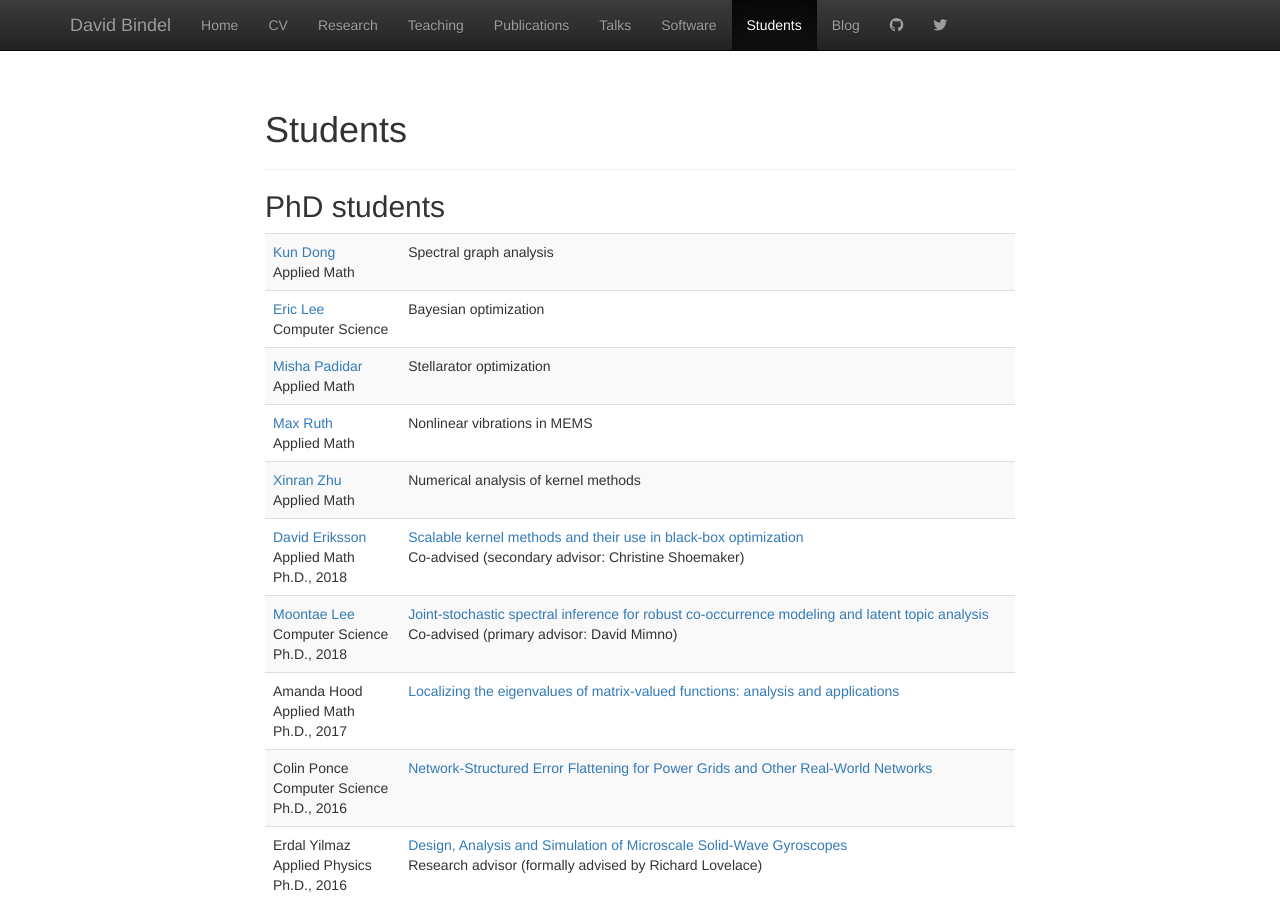
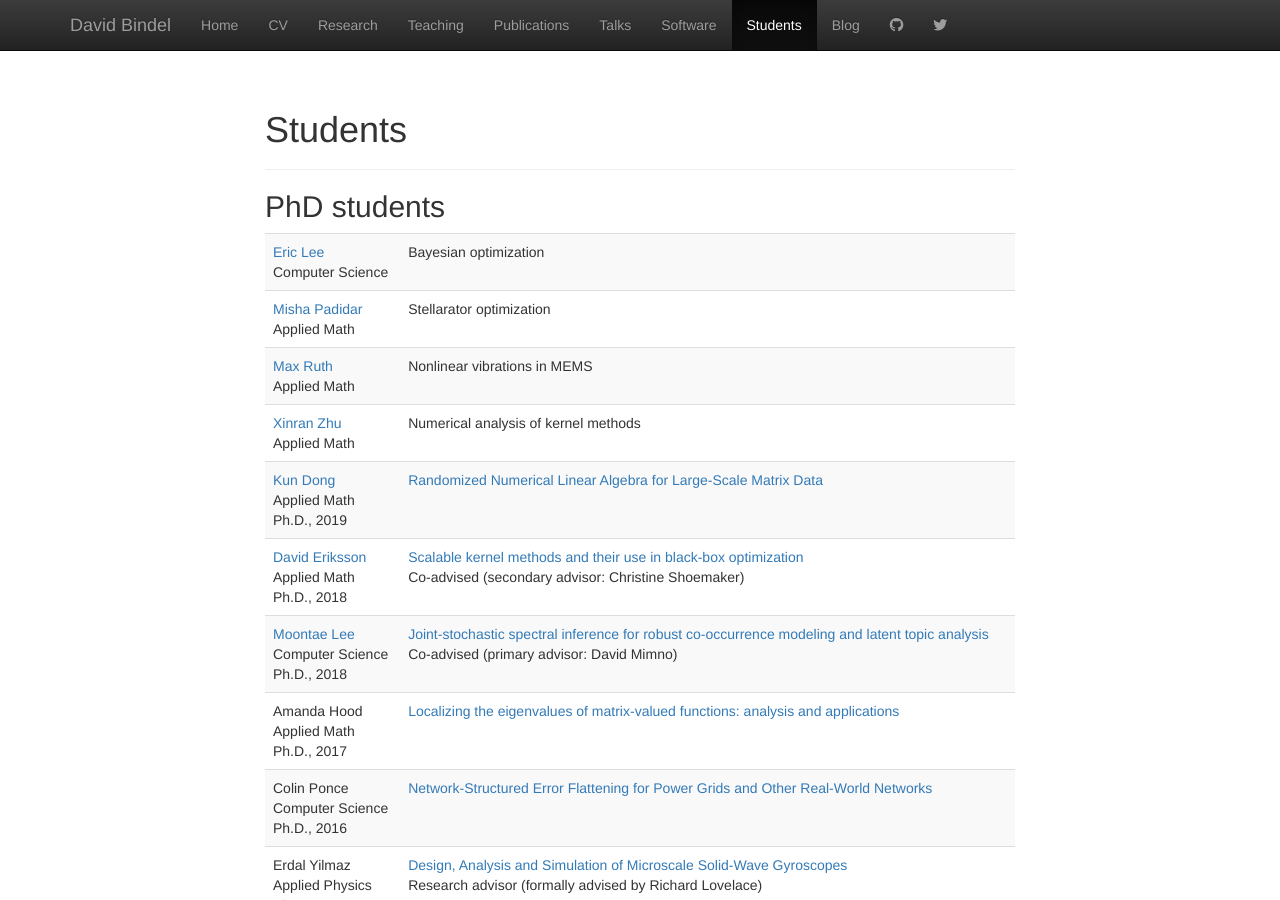
Before and after one commit to dbindel/cornell_web, a Jekyll site: the page built from students.html, in a window 1280 px wide and 900 px high. Built offline with Jekyll 4.4.1, drawn with Linux system fonts in a browser that asks for light colours; nearby versions of some CDN libraries; some of the changed text lies outside the part shown.

Commit message:
Update with Kun info.

```diff
--- a/_data/students.yml
+++ b/_data/students.yml
@@ -6,13 +6,6 @@ degrees:
 not_yet:
 
 phd:
-  -
-    first: Kun
-    last: Dong
-    field: Applied Math
-    where: cornell
-    topic: Spectral graph analysis
-    url: http://www.cam.cornell.edu/people/graduate-students.cfm?grad=1559&year=2016
   -
     first: Eric
     last: Lee
@@ -41,6 +34,16 @@ phd:
     where: cornell
     topic: Numerical analysis of kernel methods
     url: https://www.cam.cornell.edu/research/grad-students/jessie-xinran-zhu
+  -
+    first: Kun
+    last: Dong
+    field: Applied Math
+    where: cornell
+    topic: Spectral graph analysis
+    url: http://www.cam.cornell.edu/people/graduate-students.cfm?grad=1559&year=2016
+    thesis:
+      title: Randomized Numerical Linear Algebra for Large-Scale Matrix Data
+      year: 2019
   -
     first: David
     last: Eriksson
@@ -570,11 +573,6 @@ committees:
     field: Material Science
   -
     degree: phd
-    last: Dong
-    first: Kun
-    field: Applied Math
-  -
-    degree: phd
     last: Hin
     first: Matthew
     field: Applied Math
@@ -650,6 +648,14 @@ committees:
     field: Computer Science
 
 past_committees:
+  -
+    degree: phd
+    last: Dong
+    first: Kun
+    field: Applied Math
+    thesis:
+      title: Randomized Numerical Linear Algebra for Large-Scale Matrix Data
+      year: 2019
   -
     degree: phd
     last: Gilles
```
